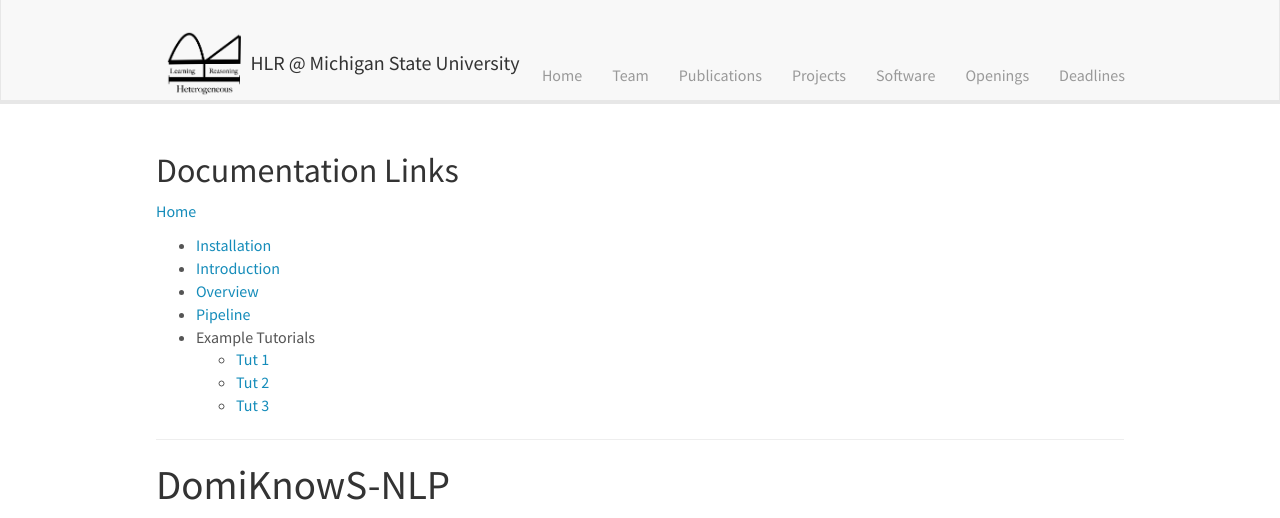
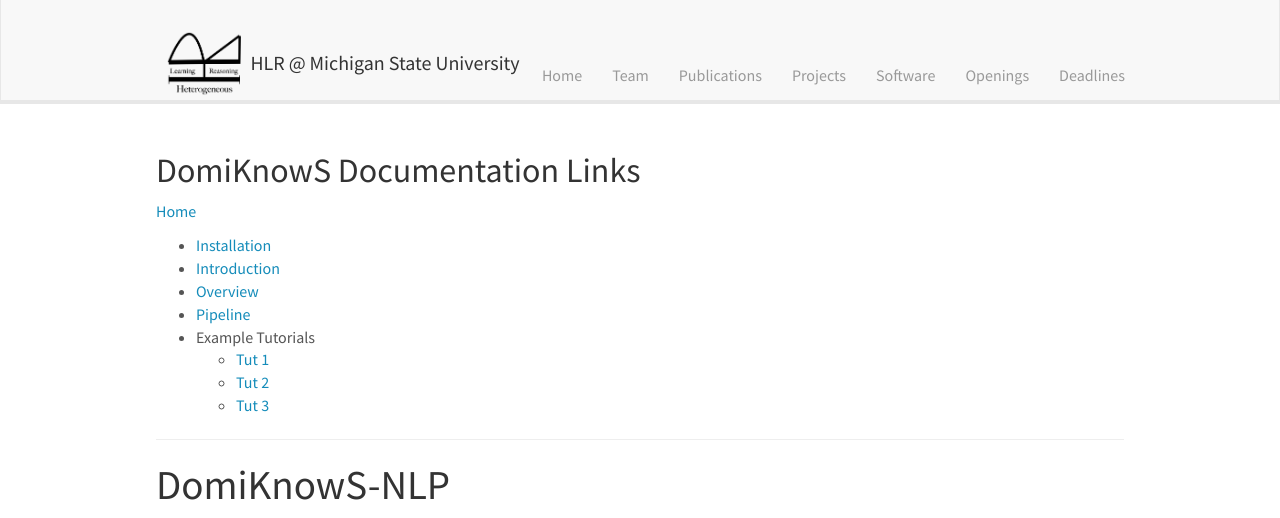
Before and after one commit to HLR/HLR.github.io, a Jekyll site: the page built from _pages/domiknows_nlp.md, in a window 1280 px wide and 1393 px high. Shown: the top 518 px of the window. Built offline with Jekyll 4.4.1, drawn with Linux system fonts in a browser that asks for light colours; nearby versions of some CDN libraries; grey boxes are pictures that could not be loaded.

Commit message:
add domiknows to doc index

```diff
--- a/_includes/documentation_contents.md
+++ b/_includes/documentation_contents.md
@@ -1,4 +1,4 @@
-## Documentation Links
+## DomiKnowS Documentation Links
 [Home](/domiknows-nlp)
 - [Installation](/domiknows-nlp/install)
 - [Introduction](/domiknows-nlp/intro)
```
